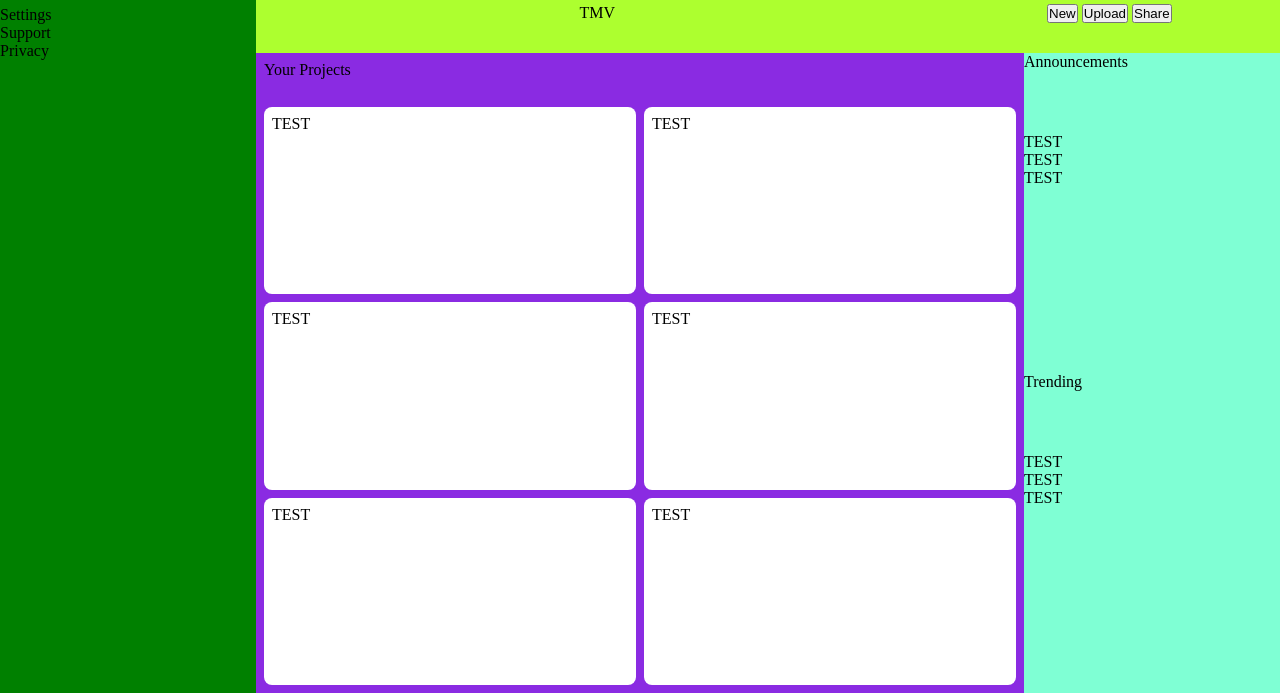
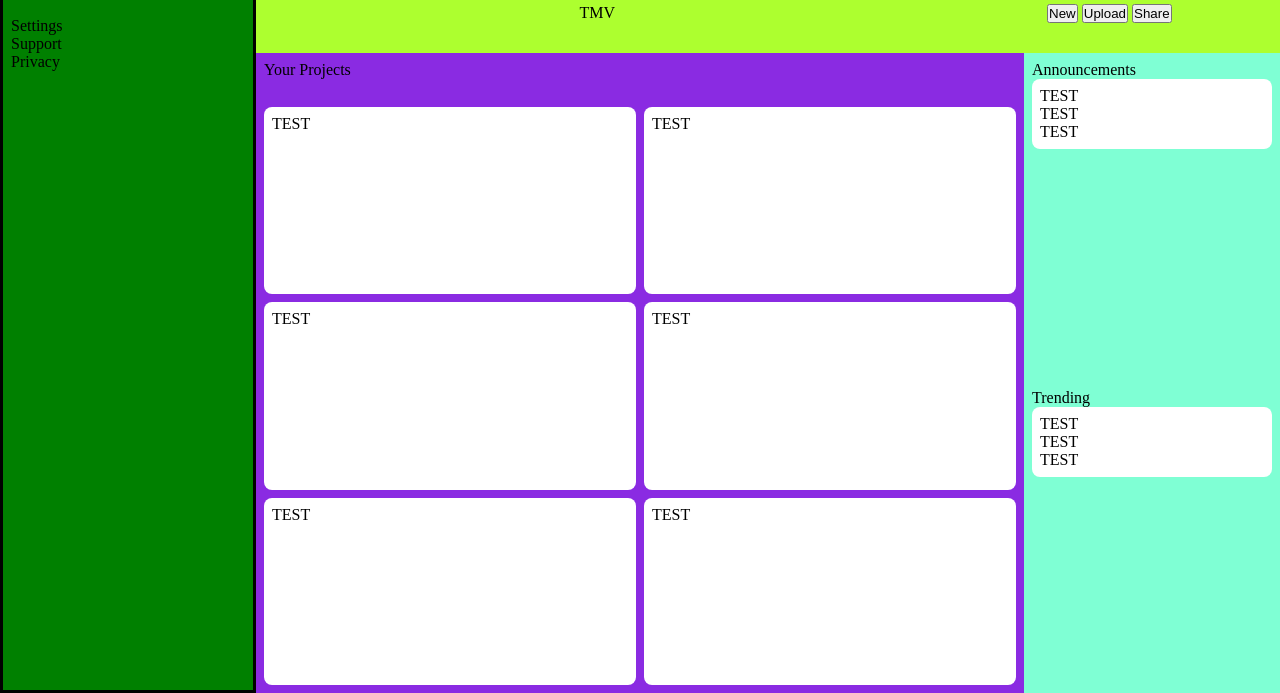
Before and after one commit to LowRez129/admin-dashboard, a plain HTML site: page index.html in a window 1280 px wide. Shown: the part 107-800 px from the top of the page. Drawn offline with Linux system fonts and the light colour scheme.

Commit message:
Edit index.html styles.css

```diff
--- a/index.html
+++ b/index.html
@@ -49,12 +49,16 @@
         </div>
 
         <div class="side-container">
+            <div>
                 <div>Announcements</div>
                 <div class="container-1">
                     <div>TEST</div>
                     <div>TEST</div>
                     <div>TEST</div>
                 </div>
+            </div>
+
+            <div>
                 <div>Trending</div>
                 <div class="container-2">
                     <div>TEST</div>
@@ -63,5 +67,6 @@
                 </div>
             </div>
         </div>
+    </div>
 </body>
 </html>
--- a/styles.css
+++ b/styles.css
@@ -21,6 +21,8 @@ body {
     grid-area: sidebar;
     background-color: green;
     gap: 20px;
+    padding: 8px;
+    border: solid;
 }
 
 #topbar {
@@ -62,6 +64,14 @@ body {
 
 .side-container {
     display: grid;
-    grid-template-rows: 1fr 3fr 1fr 3fr;
     background-color: aquamarine;
+    padding: 8px;
+    gap: 32px;
 }
+
+.side-container > div > .container-1,
+.side-container > div > .container-2 {
+    background-color: white;
+    border-radius: 8px;
+    padding: 8px;
+}
```
Lines whose indentation alone changed are shown as unchanged.
